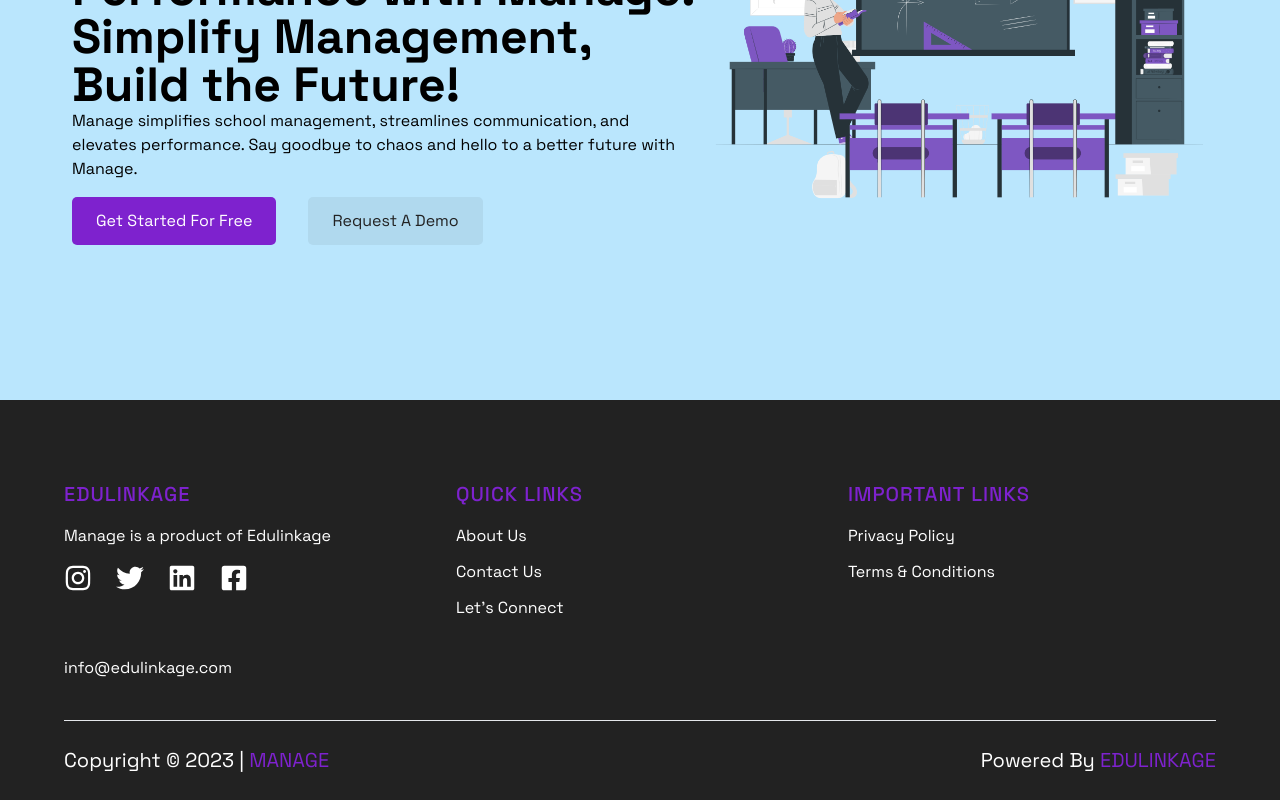
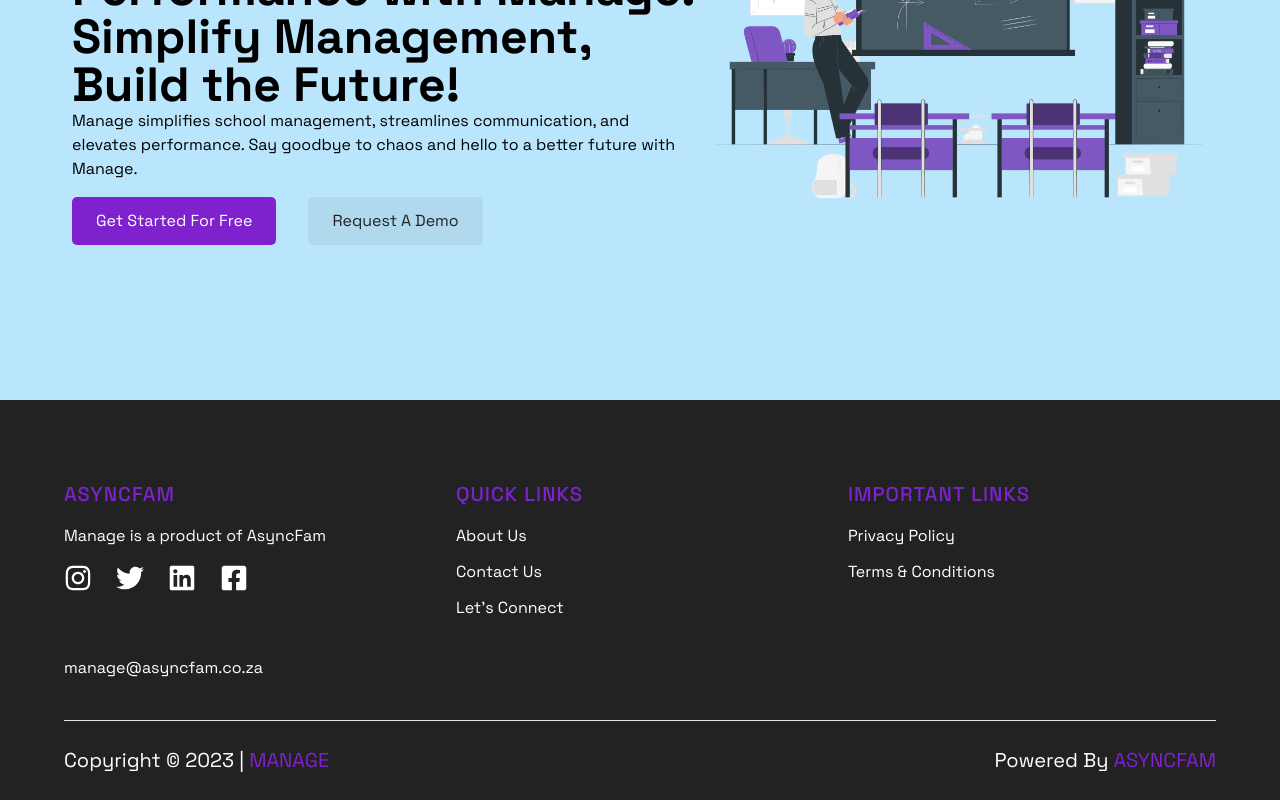
Before and after one commit to ThembaMahlangu/school-registration-app, a Next.js app in the folder frontend/: page / in a window 1280 px wide. Shown: the part 286-1086 px from the top of the page. Built offline with nearby package versions, Linux system fonts and the light colour scheme; what prettier-plugin-tailwindcss would draw is missing.

Commit message:
adding name

```diff
--- a/frontend/components/footer/Footer.tsx
+++ b/frontend/components/footer/Footer.tsx
@@ -14,9 +14,9 @@
           <section className={"flex flex-col"}>
             <div className="flex-1">
               <h3 className="text-xl font-medium uppercase tracking-wider text-purple-700">
-                edulinkage
+                asyncfam
               </h3>
-              <p className="my-4">Manage is a product of Edulinkage</p>
+              <p className="my-4">Manage is a product of AsyncFam</p>
               <div className="flex gap-6 pb-4">
                 <FaInstagram size={28} />
                 <FaTwitter size={28} />
@@ -24,7 +24,7 @@
                 <FaFacebookSquare size={28} />
               </div>
             </div>
-            <p className="">info@edulinkage.com</p>
+            <p className="">manage@asyncfam.co.za</p>
           </section>
           <section className="flex flex-col">
             <h3 className="text-xl font-medium uppercase tracking-wider text-purple-700">
@@ -60,7 +60,7 @@
           </span>
           <span>
             Powered By{" "}
-            <span className="uppercase text-purple-700">edulinkage</span>
+            <span className="uppercase text-purple-700">AsyncFam</span>
           </span>
         </div>
       </footer>
```
